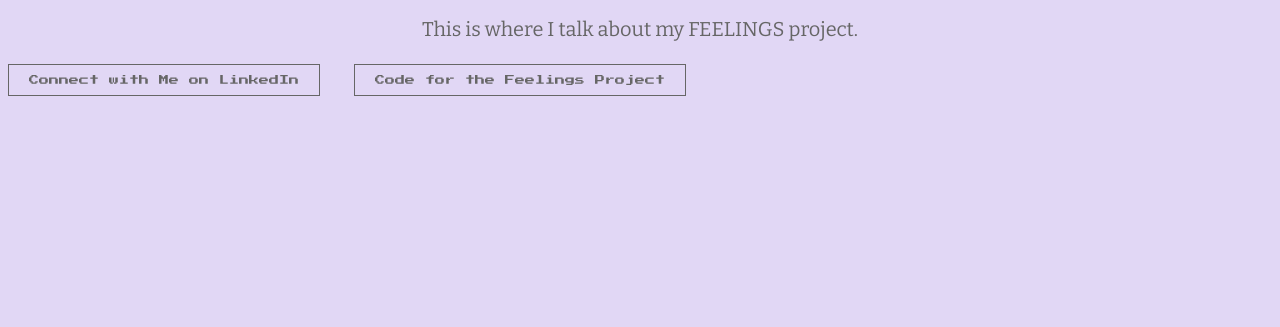
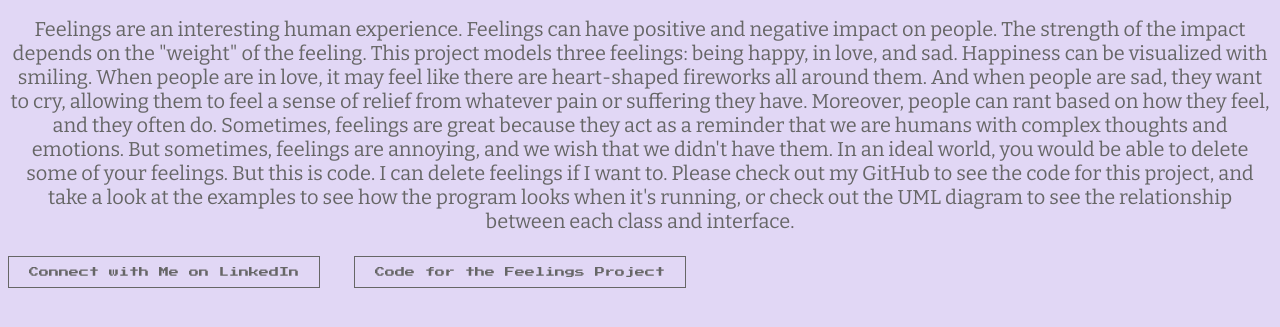
Before and after one commit to BattleOfShiloh/BattleOfShiloh.github.io, a plain HTML site: page index.html in a window 1280 px wide. Both pictures are taken after a click on the link "the feelings project". Shown: the part 177-504 px from the top of the page. Drawn offline with nearby package versions, Linux system fonts and the light colour scheme.

Commit message:
Add project summary

```diff
--- a/index.html
+++ b/index.html
@@ -69,7 +69,25 @@
           image4.setAttribute("src", "");
           break;
         case 2:
-          text = "This is where I talk about my FEELINGS project.";
+          text = "Feelings are an interesting human experience. "
+          + "Feelings can have positive and negative impact on people. "
+          + "The strength of the impact depends on the \"weight\" of the feeling. "
+          + "This project models three feelings: being happy, in love, and sad. "
+          + "Happiness can be visualized with smiling. "
+          + "When people are in love, it may feel like there are heart-shaped "
+          + "fireworks all around them. "
+          + "And when people are sad, they want to cry, allowing them to feel "
+          + "a sense of relief from whatever pain or suffering they have. "
+          + "Moreover, people can rant based on how they feel, and they often do. "
+          + "Sometimes, feelings are great because they act as a reminder that we "
+          + "are humans with complex thoughts and emotions. "
+          + "But sometimes, feelings are annoying, and we wish that we didn't have "
+          + "them. In an ideal world, you would be able to delete some of your feelings. "
+          + "But this is code. I can delete feelings if I want to. "
+          + "Please check out my GitHub to see the code for this project, and take a "
+          + "look at the examples to see how the program looks when it's running, or "
+          + "check out the UML diagram to see the relationship between each class and "
+          + "interface.";
           image1.setAttribute("src", "");
           image2.setAttribute("src", "");
           image3.setAttribute("src", "");
```
